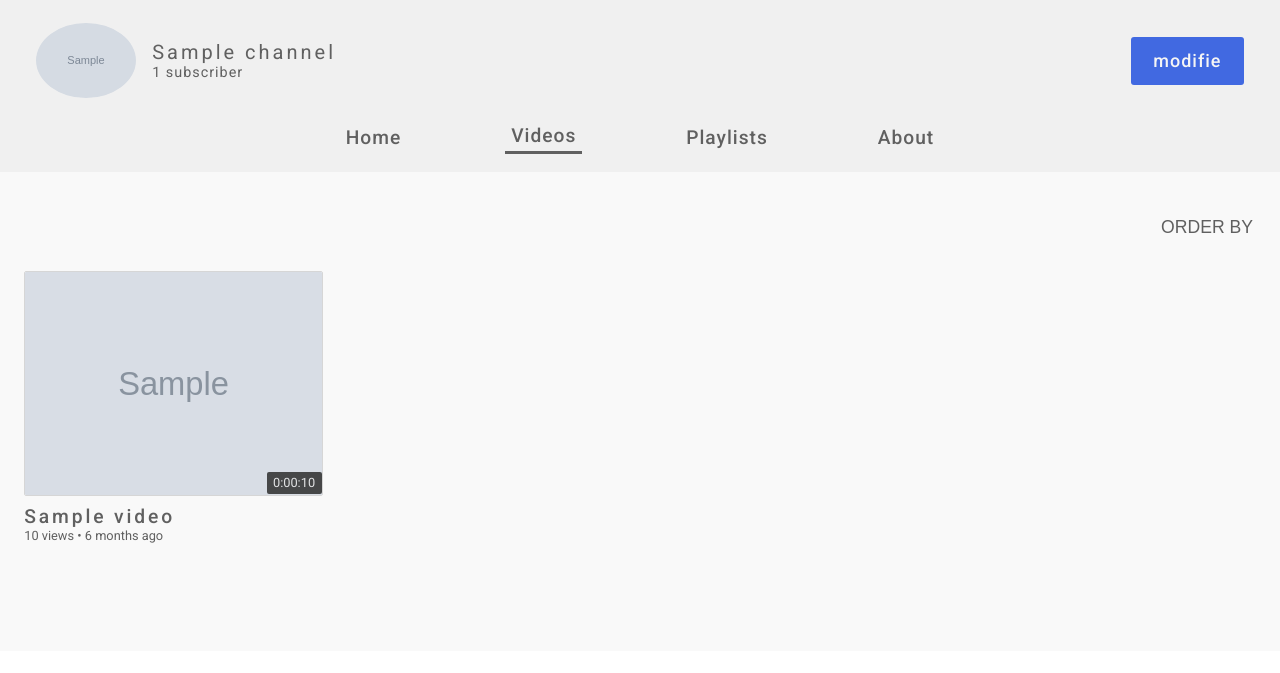
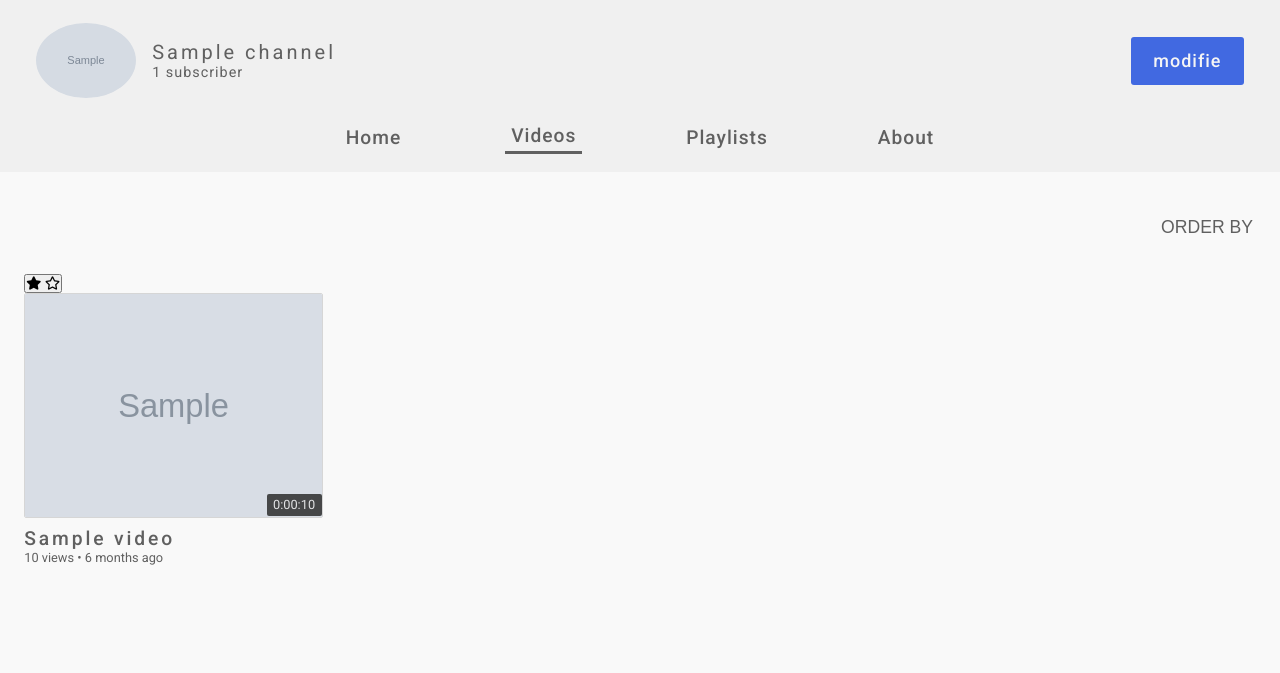
Before and after one commit to Abderrahman-byte/youtube-clone, a Django app: page /channel/1/videos in a window 1280 px wide. Shown: the part 284-957 px from the top of the page. Before the commit the page ends 827 px from the top, so only its background shows below. Run offline with Django 3.2, Linux system fonts and the light colour scheme; a user stored in the database is signed in; tables that the repository leaves empty hold one stand-in row (values such as "Sample post"); grey boxes marked "Sample" are stand-in pictures; some libraries are stand-ins or nearby versions.

Commit message:
Add toggle fav video button

```diff
--- a/channel/templates/channel/videos.html
+++ b/channel/templates/channel/videos.html
@@ -22,6 +22,12 @@
 <div class="videos-container">
     {% for video in videos %}
     <div class="video">
+        {% if request.user == channel.user %}
+        <button class="set-favorite{% if channel.favorite_video == video %} favorite{% endif %}" data-id="{{ video.id }}" data-channel="{{ channel.id }}">
+            <i class="fas fa-star filled"></i>
+            <i class="far fa-star empty"></i>
+        </button>
+        {% endif %}
         <a class="img-a" data-duration="{{ video.duration }}" href="{% url 'main:watch' %}?v={{video.id}}">
             <img src="{{ video.thumbnail_url }}" alt="{{ video.title }}" />
         </a>
```
